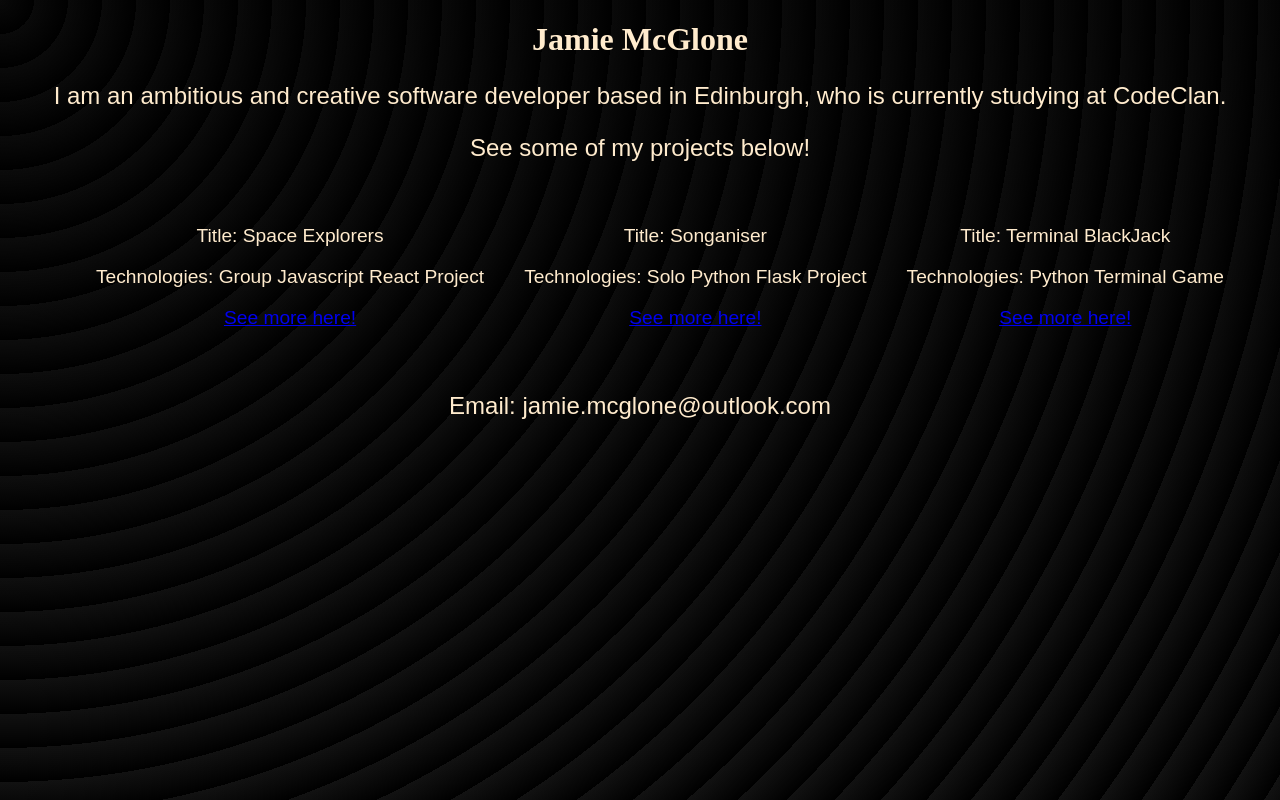
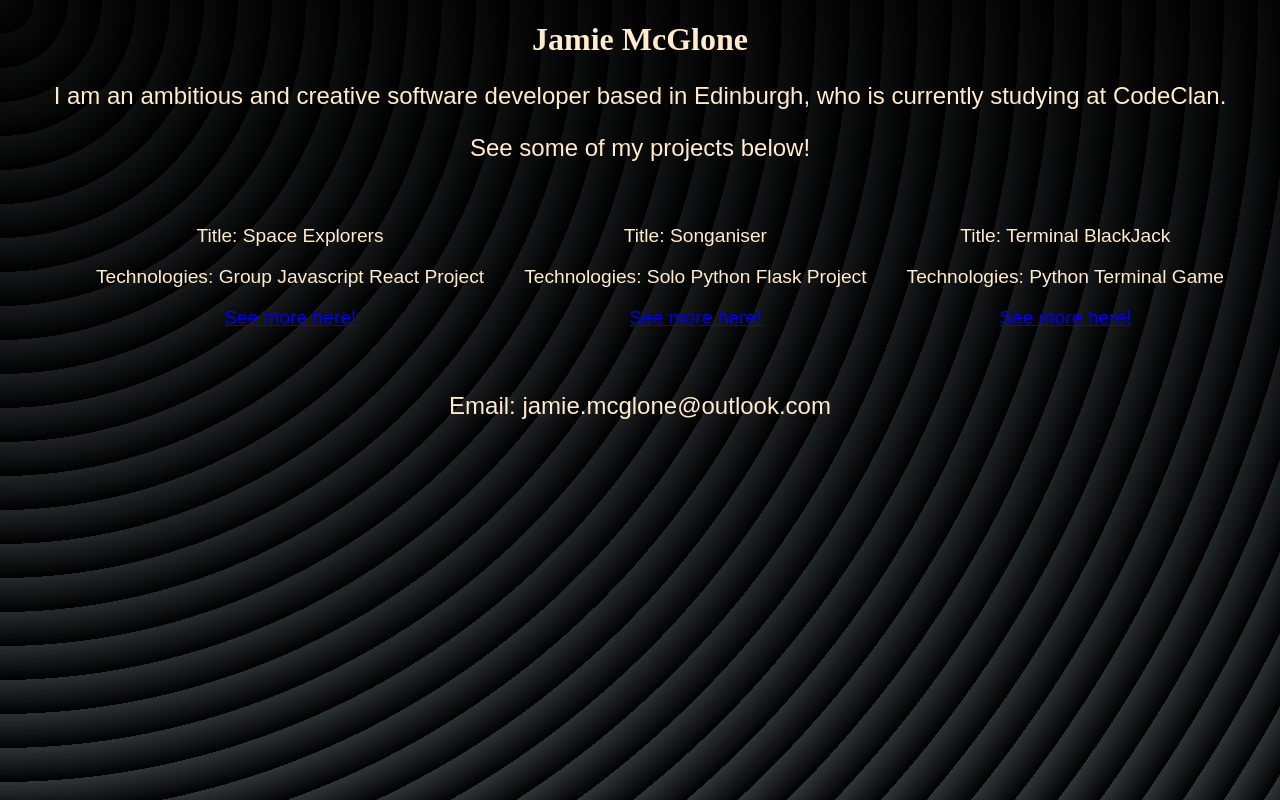
Before and after one commit to jamiemcglone/Portfolio, a React (Create React App) app: page / in a window 1280 px wide. Built offline with nearby package versions, Linux system fonts and the light colour scheme.

Commit message:
Updating colours

```diff
--- a/src/index.css
+++ b/src/index.css
@@ -14,9 +14,9 @@ body {
       /* -webkit-animation: AnimationName 75s ease infinite;
       -moz-animation: AnimationName 90s ease infinite;
       animation: AnimationName 90s ease infinite; */
-      background-color: #000000;
-      opacity: 1;
-      background-image:  repeating-radial-gradient( circle at 0 0, transparent 0, #000000 34px ), repeating-linear-gradient( #1c1c1c55, #1c1c1c );
+     background-color: #000000;
+opacity: 1;
+background-image:  repeating-radial-gradient( circle at 0 0, transparent 0, #000000 34px ), repeating-linear-gradient( #1c1c1c55, #5C6B73 );
 }
 
 
```
